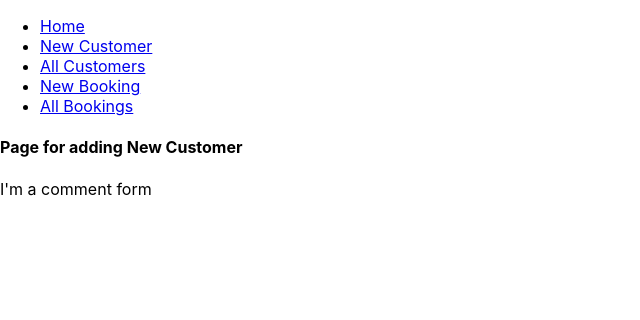
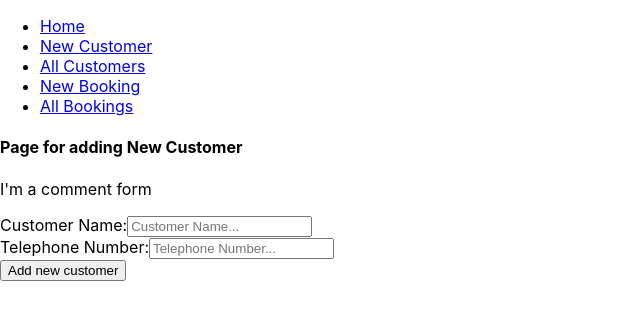
Before and after one commit to Maskonk/RestaurantBookingProject, a React (Create React App) app in the folder restaurant/: page /customers/new in a window 1280 px wide. Shown: the top 320 px of the page, without its empty margins (0-640 px from the left). Built offline with nearby package versions, Linux system fonts and the light colour scheme; no server answers.

Commit message:
Added form inputs. Created state in CustomerForm. Linked form inputs to state but inputs and state cannot be changed.

```diff
--- a/restaurant/src/Components/CustomerForm.js
+++ b/restaurant/src/Components/CustomerForm.js
@@ -1,9 +1,40 @@
-import React, {Component} from 'react';
+import React, {Component, Fragment} from 'react';
 
 class CustomerForm extends Component {
+  constructor(props) {
+    super(props);
+    this.state = {
+      name: '',
+      contact: ''
+    };
+  }
+
+
   render() {
     return (
-      <p>I'm a comment form </p>
+      <Fragment>
+        <p>I'm a comment form </p>
+        <form className="customer-form">
+          <label for="name-input">Customer Name:</label>
+          <input
+            type="text"
+            placeholder="Customer Name..."
+            id="name-input"
+            value={this.state.name}
+          />
+          <br/>
+          <label for="tel-number-input">Telephone Number:</label>
+          <input
+            type="text"
+            placeholder="Telephone Number..."
+            value={this.state.contact}
+          />
+          <br/>
+          <input type="submit" value="Add new customer"/>
+
+
+        </form>
+      </Fragment>
     )
   }
 }
```
